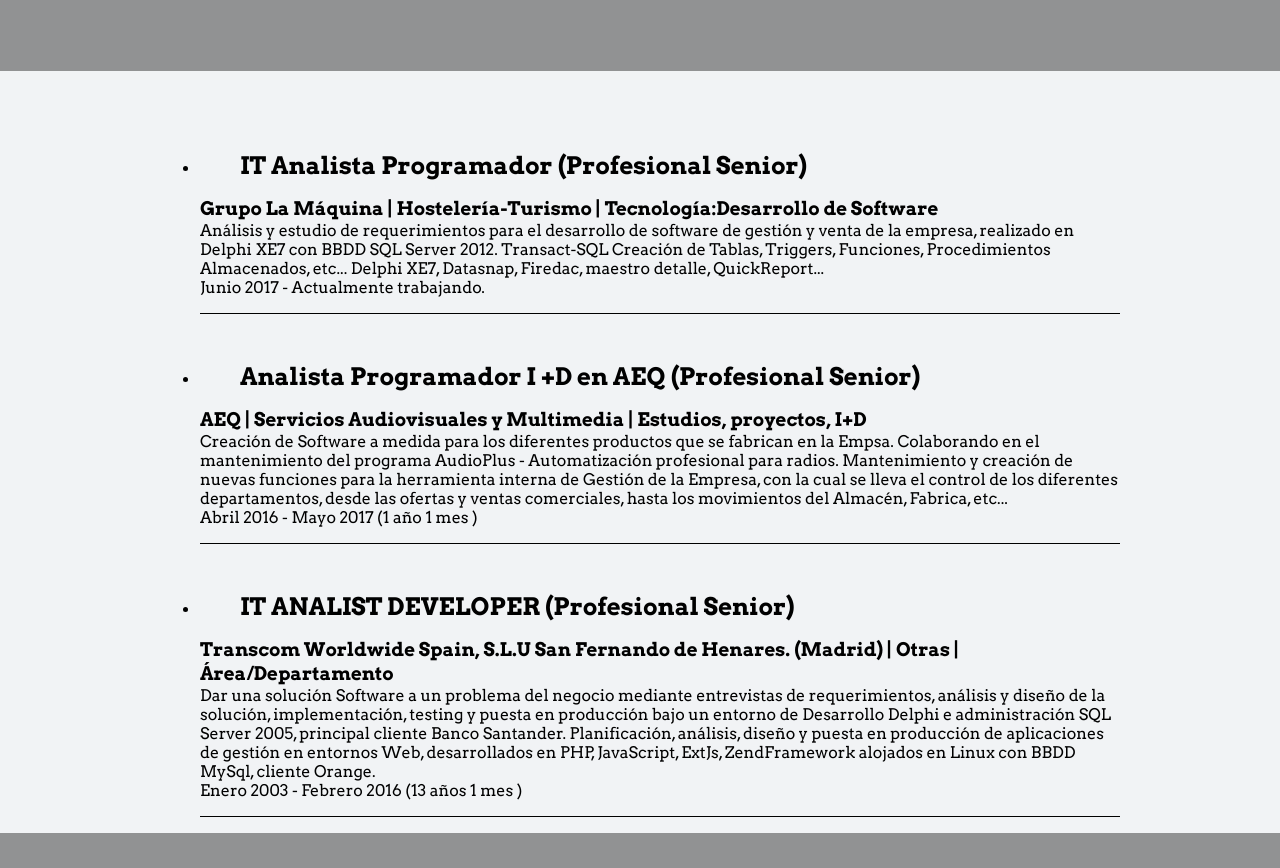
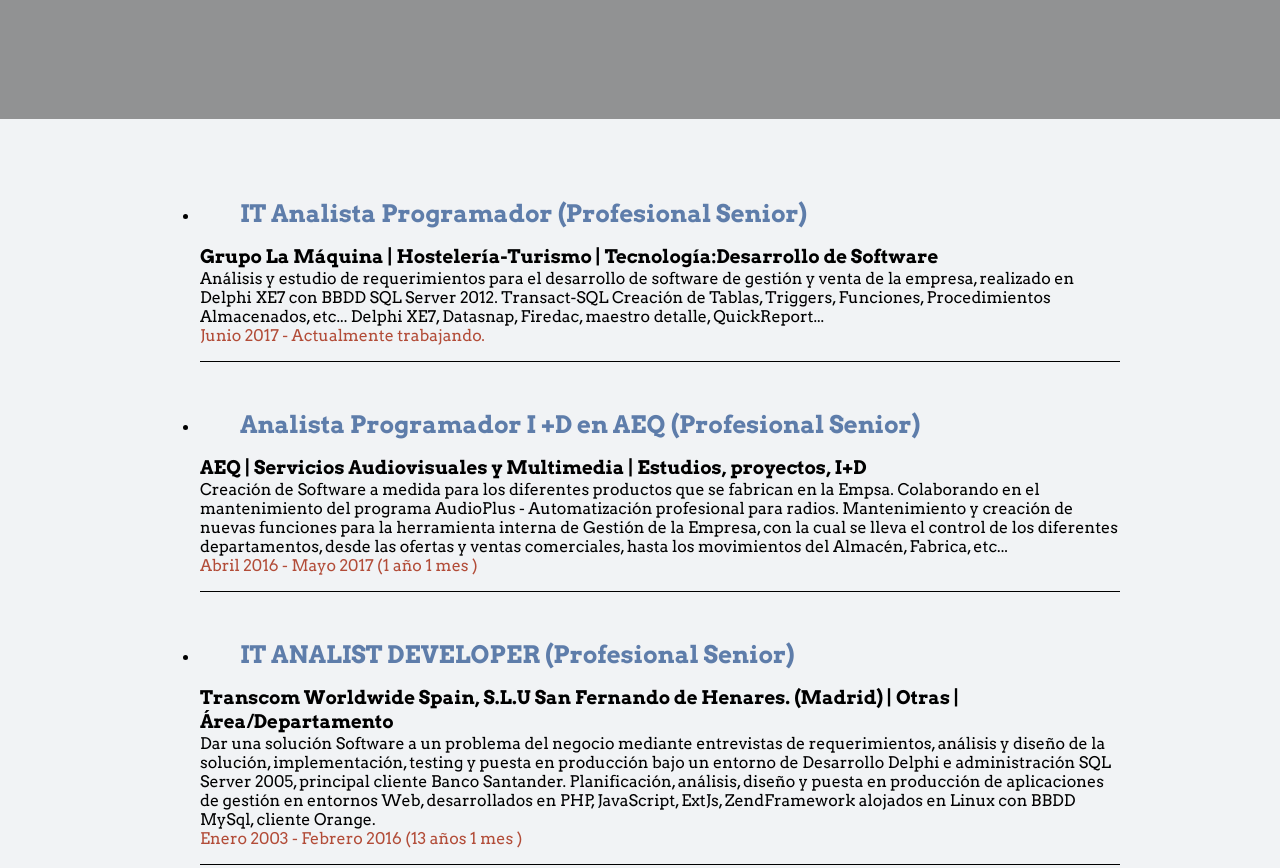
Before and after one commit to BootcampWebV-2/PracticaWebCurriculum, a plain HTML site: page CV/index.html in a window 1280 px wide. Shown: the part 1666-2534 px from the top of the page. Drawn offline with Linux system fonts and the light colour scheme.

Commit message:
cambios style

```diff
--- a/CV/style.css
+++ b/CV/style.css
@@ -172,6 +172,15 @@ nav.content-wrapper {
     margin-left: auto;
     margin-right: auto;
     margin-top: 2rem;
+    margin-bottom: 2rem;
+}
+
+section .content-wrapper h2 {
+    color: rgba(32, 74, 138, 0.7);
+}
+
+section .content-wrapper footer>p {
+    color: var(--color-boton);
 }
 
 
@@ -381,6 +390,7 @@ body>footer small {
         width: 75%;
         max-width: 70rem;
         margin-top: 2rem;
+        margin-bottom: 4rem;
     }
     .active {
         color: var(--color-activo);
```
